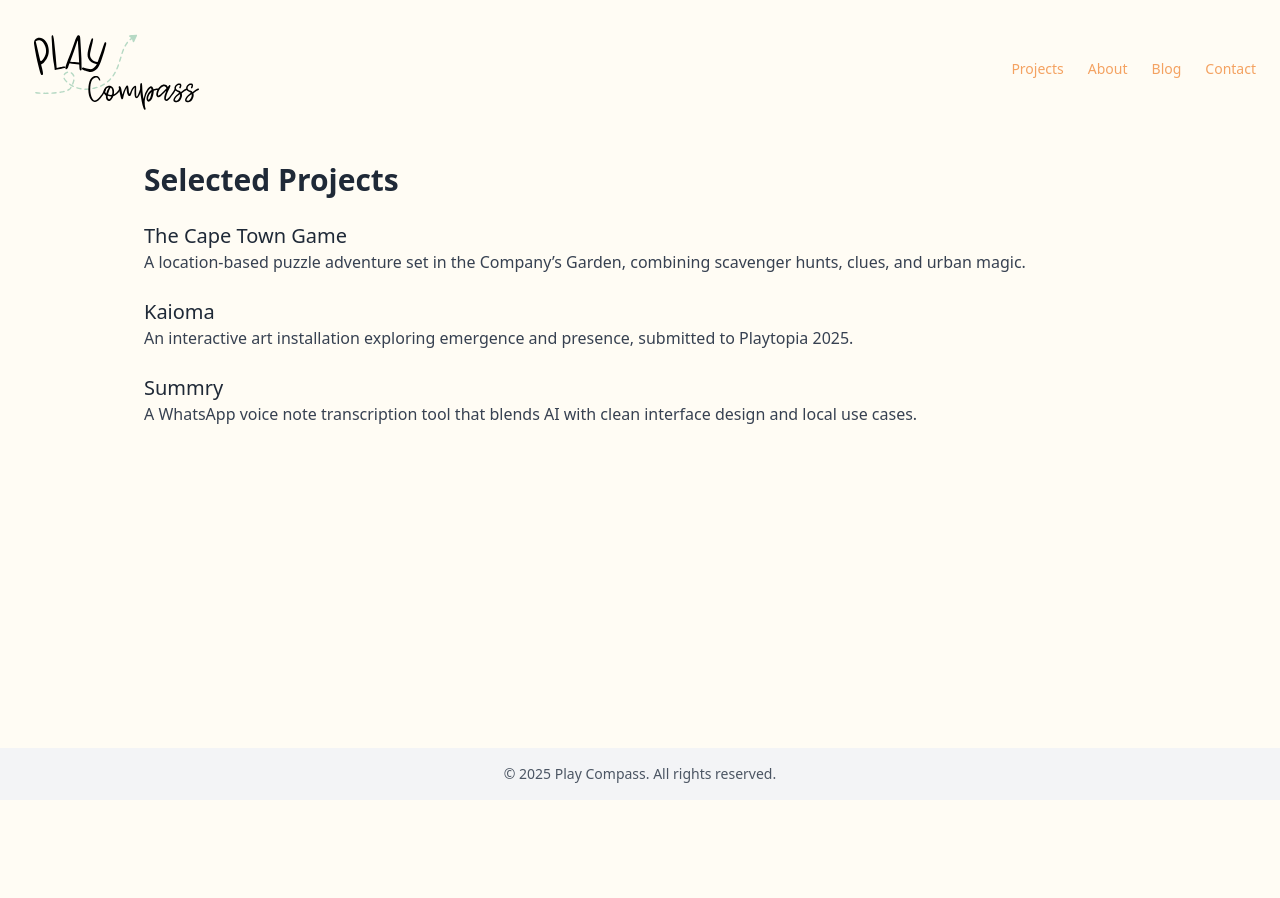
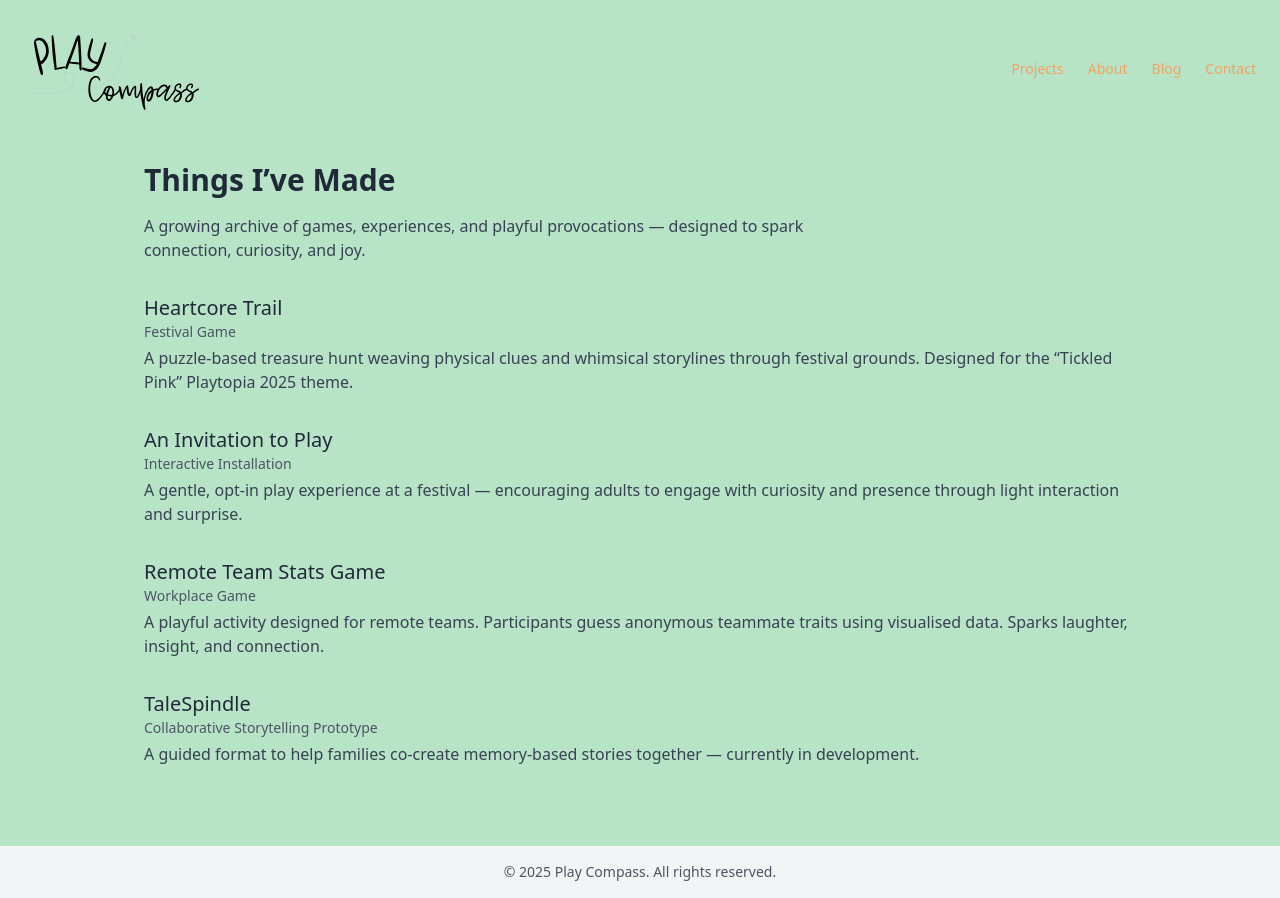
Before and after one commit to nefiger/play-compass, a Next.js app: page /projects in a window 1280 px wide. Before the commit the page ends 800 px from the top, so only its background shows below. Built offline with nearby package versions, Linux system fonts and the light colour scheme.

Commit message:
Update site pages with new copy and contact

```diff
--- a/src/app/about/page.tsx
+++ b/src/app/about/page.tsx
@@ -7,14 +7,13 @@ export const metadata: Metadata = {
 
 export default function AboutPage() {
   return (
-    <div className="max-w-5xl mx-auto px-4 py-12">
-      <h1 className="text-3xl font-semibold">About Play Compass</h1>
-      <p className="mt-4 text-gray-700">
-        Play Compass is a playful studio, a portfolio, and a provocation.
-        We design interactive experiences, puzzle trails, and creative games that reconnect adults to wonder, exploration, and collaboration.
+    <div className="max-w-3xl mx-auto px-4 py-12">
+      <h1 className="text-3xl font-semibold mb-4">Hi, I’m Jen</h1>
+      <p className="text-gray-700 mb-4">
+        I’ve always described my secret side mission in life as figuring out how to get adults to play more — to have more fun.
       </p>
-      <p className="mt-4 text-gray-700">
-        Created by Jennifer Walker, Play Compass is a growing collection of game concepts, experimental ideas, and submissions to festivals and public spaces — from immersive installations to WhatsApp-based quests.
+      <p className="text-gray-700">
+        Play Compass is a personal home for that mission: a space to share playful ideas, showcase projects, and reflect on what grown-up play makes possible. I design playful experiences that help people reconnect with their curiosity and lightness — whether at festivals, in teams, or anywhere fun might want to sneak in.
       </p>
     </div>
   )
--- /dev/null
+++ b/src/app/contact/page.tsx
@@ -0,0 +1,23 @@
+import type { Metadata } from 'next';
+
+export const metadata: Metadata = {
+  title: 'Contact | Play Compass',
+  description: 'Get in touch to collaborate on playful experiences.'
+};
+
+export default function ContactPage() {
+  return (
+    <div className="max-w-3xl mx-auto px-4 py-12 text-center">
+      <h1 className="text-3xl font-semibold mb-4">Let’s Play Together</h1>
+      <p className="text-gray-700 mb-6">
+        Curious about collaborating on a playful experience, game, or installation? I’d love to hear from you.
+      </p>
+      <a
+        href="mailto:yourname@yourdomain.com"
+        className="inline-block bg-forest text-white px-6 py-3 rounded-full text-lg italic hover:bg-[#3f665b] transition-colors"
+      >
+        Get in touch →
+      </a>
+    </div>
+  );
+}
--- a/src/app/page.tsx
+++ b/src/app/page.tsx
@@ -25,7 +25,7 @@ export default function Home() {
           Helping grown-ups find their way back to wonder
         </h1>
         <p className="mt-4 text-lg text-forest max-w-md">
-          Discover puzzles, playgrounds, and playful adventures designed for curious adults. Navigate your next experience with purpose—and a wink.
+          Discover puzzles, playgrounds, and playful adventures designed for curious adults. Navigate your next experience with purpose — and a wink.
         </p>
         <Image
           src="/assets/dotted-arrow.svg"
@@ -35,6 +35,7 @@ export default function Home() {
           className="absolute bottom-0 right-4 w-24 md:w-32 animate-bounce"
         />
       </section>
+
 
       <section className="mt-12 max-w-5xl w-full px-4 grid gap-8 md:grid-cols-3 text-center">
         <div className="bg-white p-6 rounded-lg shadow hover:shadow-lg transition">
@@ -61,6 +62,19 @@ export default function Home() {
         </Link>
       </section>
 
+      <section className="mt-16 bg-white w-full py-12 px-6">
+        <h2 className="text-3xl font-semibold text-center mb-4">Why Play?</h2>
+        <p className="max-w-3xl mx-auto text-center text-gray-700 mb-4">
+          I believe that play is not optional — it’s fundamental. As kids, it’s how we learn. As adults, it’s how we remember to be curious, connected, and human.
+        </p>
+        <p className="max-w-3xl mx-auto text-center text-gray-700">
+          But somewhere along the way, play gets boxed up, labelled “childish”, or replaced with the endless push for productivity. The result? Burnout, disconnection, and a creeping loss of joy.
+        </p>
+        <p className="max-w-3xl mx-auto text-center text-gray-700 mt-4">
+          Play Compass exists to gently challenge that. To create structured invitations into flow, curiosity, and fun — because adults deserve spaces to play too.
+        </p>
+      </section>
+
     </main>
   );
 }
--- a/src/app/projects/page.tsx
+++ b/src/app/projects/page.tsx
@@ -8,25 +8,30 @@ export const metadata: Metadata = {
 export default function ProjectsPage() {
   return (
     <div className="max-w-5xl mx-auto px-4 py-12">
-      <h1 className="text-3xl font-semibold">Selected Projects</h1>
-      <ul className="mt-6 space-y-6">
+      <h1 className="text-3xl font-semibold">Things I’ve Made</h1>
+      <p className="mt-4 text-gray-700 max-w-2xl">
+        A growing archive of games, experiences, and playful provocations — designed to spark connection, curiosity, and joy.
+      </p>
+      <ul className="mt-8 space-y-8">
         <li>
-          <h2 className="text-xl font-medium">The Cape Town Game</h2>
-          <p className="text-gray-700">
-            A location-based puzzle adventure set in the Company’s Garden, combining scavenger hunts, clues, and urban magic.
-          </p>
+          <h2 className="text-xl font-medium">Heartcore Trail</h2>
+          <p className="text-sm text-gray-600 mb-1">Festival Game</p>
+          <p className="text-gray-700">A puzzle-based treasure hunt weaving physical clues and whimsical storylines through festival grounds. Designed for the “Tickled Pink” Playtopia 2025 theme.</p>
         </li>
         <li>
-          <h2 className="text-xl font-medium">Kaioma</h2>
-          <p className="text-gray-700">
-            An interactive art installation exploring emergence and presence, submitted to Playtopia 2025.
-          </p>
+          <h2 className="text-xl font-medium">An Invitation to Play</h2>
+          <p className="text-sm text-gray-600 mb-1">Interactive Installation</p>
+          <p className="text-gray-700">A gentle, opt-in play experience at a festival — encouraging adults to engage with curiosity and presence through light interaction and surprise.</p>
         </li>
         <li>
-          <h2 className="text-xl font-medium">Summry</h2>
-          <p className="text-gray-700">
-            A WhatsApp voice note transcription tool that blends AI with clean interface design and local use cases.
-          </p>
+          <h2 className="text-xl font-medium">Remote Team Stats Game</h2>
+          <p className="text-sm text-gray-600 mb-1">Workplace Game</p>
+          <p className="text-gray-700">A playful activity designed for remote teams. Participants guess anonymous teammate traits using visualised data. Sparks laughter, insight, and connection.</p>
+        </li>
+        <li>
+          <h2 className="text-xl font-medium">TaleSpindle</h2>
+          <p className="text-sm text-gray-600 mb-1">Collaborative Storytelling Prototype</p>
+          <p className="text-gray-700">A guided format to help families co-create memory-based stories together — currently in development.</p>
         </li>
       </ul>
     </div>
--- a/tailwind.config.js
+++ b/tailwind.config.js
@@ -8,9 +8,10 @@ const config = {
   theme: {
     extend: {
       colors: {
-        cream: '#FFFCF4',
-        forest: '#508072',
-        peach: '#F4A261',
+        cream: '#B7E4C7', // mint
+        forest: '#4B5D67', // deep green
+        peach: '#F4A261', // coral
+        ochre: '#E9C46A',
       },
       fontFamily: {
         sans: ['ui-sans-serif', 'system-ui', 'sans-serif'],
```
